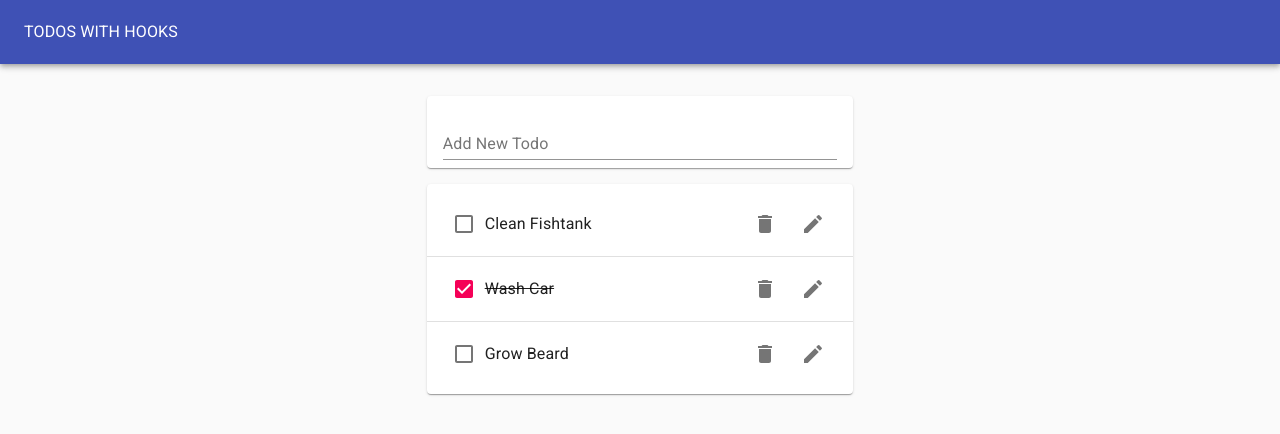
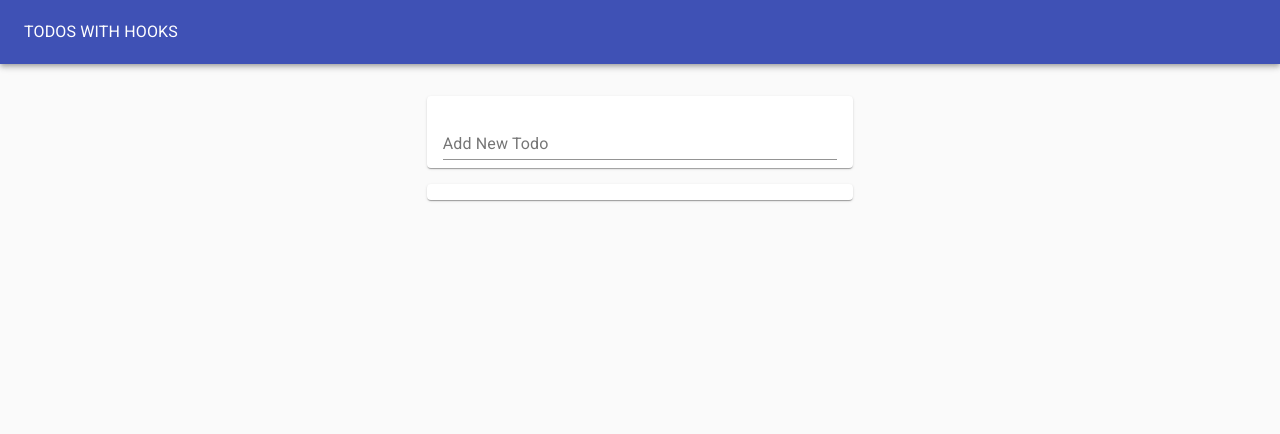
Before and after one commit to lowtrey/react-hooks-todo, a React (Create React App) app: page / in a window 1280 px wide. Shown: the top 434 px of the page. Built offline with nearby package versions, Linux system fonts and the light colour scheme.

Commit message:
Sync todos to localStorage

```diff
--- a/src/TodoApp.js
+++ b/src/TodoApp.js
@@ -1,4 +1,4 @@
-import React, { useState } from 'react';
+import React, { useState, useEffect } from 'react';
 import AppBar from '@material-ui/core/AppBar';
 import Grid from '@material-ui/core/Grid';
 import Paper from '@material-ui/core/Paper';
@@ -9,12 +9,18 @@
 import uuid from 'uuid/v4';
 
 function TodoApp() {
-  const initialTodos = [
-    { id: 1, task: 'Clean Fishtank', completed: false },
-    { id: 2, task: ' Wash Car', completed: true },
-    { id: 3, task: 'Grow Beard', completed: false }
-  ];
+  const initialTodos = JSON.parse(window.localStorage.getItem('todos') || '[]');
+  // const initialTodos = [
+  //   { id: 1, task: 'Clean Fishtank', completed: false },
+  //   { id: 2, task: ' Wash Car', completed: true },
+  //   { id: 3, task: 'Grow Beard', completed: false }
+  // ];
   const [todos, setTodos] = useState(initialTodos);
+
+  useEffect(() => {
+    window.localStorage.setItem('todos', JSON.stringify(todos));
+  }, [todos]);
+
   const addTodo = newTodoText => {
     setTodos([...todos, { id: uuid(), task: newTodoText, completed: false }]);
   };
```
